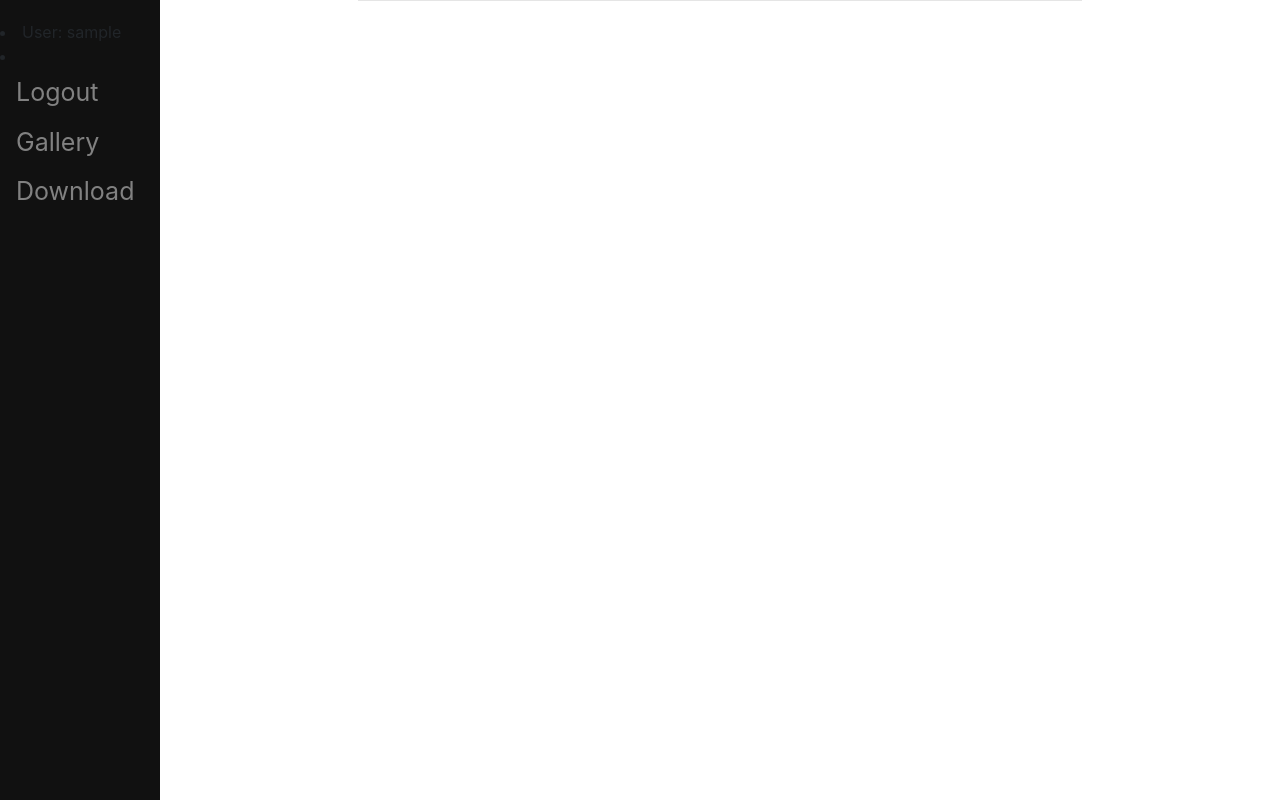
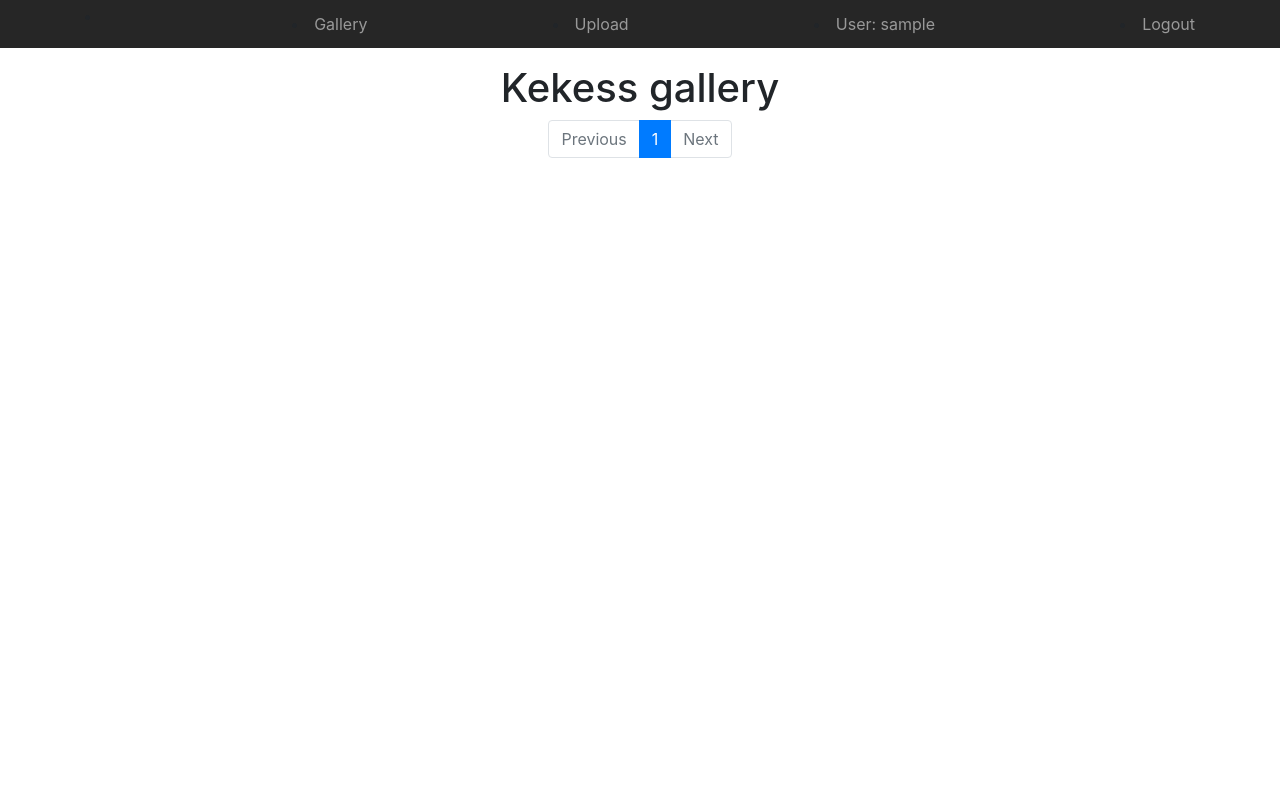
Before and after one commit to 2ewqasd/gallery, a Django app: page / in a window 1280 px wide. Run offline with Django 3.2, Linux system fonts and the light colour scheme; the visitor is signed in with stand-in values (Sample User, id 1); data that the repository does not hold is empty; parts of the project's set-up code (start-up, migrations or seed data) failed here and were passed over; some libraries are stand-ins or nearby versions.

Commit message:
Create new design Connect gmail stmp server Set up new value of pagination

```diff
--- a/app/requirements.txt
+++ b/app/requirements.txt
@@ -5,3 +5,4 @@ Pillow==8.0.1
 django-heroku==0.3.1
 boto3==1.16.23
 django-storages==1.10.1
+django-crispy-forms==1.10.0
--- a/app/templates/base.html
+++ b/app/templates/base.html
@@ -1,72 +1,52 @@
 <!-- base.html -->
 <!doctype html>
 <html>
+    {% load static %}
+
 <head>
-	<style type="text/css">
-		.sidenav {
-			height:100%;
-			width:160px;
-			position: fixed;
-			z-index:1;
-			top:0;
-			left:0;
-			background-color:#111;
-			overflow-x: hidden;
-			padding-top:20px;
-		}
-
-                .sidenav a {
-			padding:6px 8px 6px 16px;
-			text-decoration: none;
-			font-size:25px;
-			color: #818181;
-			display:block;
-		}
-
-                .sidenav a:hover{
-			color:#f1f1f1;
-		}
-
-                .main{
-			margin-left:160px;
-			padding: 0px 10px;
-
-		}
-
-    </style>
-
     <meta charset="utf-8">
     <meta name="viewport" content="width=device-width, initial-scale=1, shrink-to-fit=no">
-
-	<link rel="stylesheet" href="https://stackpath.bootstrapcdn.com/bootstrap/4.3.1/css/bootstrap.min.css" integrity="sha384-ggOyR0iXCbMQv3Xipma34MD+dH/1fQ784/j6cY/iJTQUOhcWr7x9JvoRxT2MZw1T" crossorigin="anonymous">
+    <meta name="generator" content="Jekyll v4.1.1">
+    <!-- Bootstrap CSS -->
+    <link rel="stylesheet" href="https://cdn.jsdelivr.net/npm/bootstrap@4.5.3/dist/css/bootstrap.min.css"
+        integrity="sha384-TX8t27EcRE3e/ihU7zmQxVncDAy5uIKz4rEkgIXeMed4M0jlfIDPvg6uqKI2xXr2" crossorigin="anonymous">
+        <link rel="stylesheet" href="{% static 'upload/navbar.css' %}">
 
     <title>{% block title %}Kekes' gallery{% endblock %}</title>
 </head>
 
 <body>
-	<div class="sidenav">
     {% if user.is_authenticated %}
-          <li>User: {{ user.get_username }}</li>
-          <li><a href="{% url 'logout'%}?next={{request.path}}">Logout</a></li>
-          <a href="/">Gallery</a>
-          <a href="/upload">Download  </a>
-        {% else %}
-          <li><a href="{% url 'login'%}?next={{request.path}}">Login</a></li>
+
+    <nav class="site-header sticky-top py-1">
+        <div class="container d-flex flex-column flex-md-row justify-content-between">
+            <li><a class="py-2" href="#" aria-label="Product">
+            </a></li>
+            <li><a class="py-2 d-none d-md-inline-block" href="/">Gallery</a></li>
+            <li><a class="py-2 d-none d-md-inline-block" href="/upload">Upload </a></li>
+            <li><a class="py-2 d-none d-md-inline-block disabled" href="#" tabindex="-1" aria-disabled="true">User: {{ user.get_username }}</a></li>
+            <li><a class="py-2 d-none d-md-inline-block" href="{% url 'logout'%}?next={{request.path}}">Logout</a></li>
+        </div>
+    </nav>
+
     {% endif %}
-	</div>
+    <main role="main" class="container mt-3">
 
-	<div id="content" name="content" class="main">
-		<div class="row justify-content-center">
-			<div class="col-8">
-				<hr class="mt-0 mb-4">
+
+        <div class="row">
+            <div class="col">
                 {% block content %}
                 {% endblock %}
             </div>
         </div>
-	</div>
 
-	<script src="https://code.jquery.com/jquery-3.3.1.slim.min.js" integrity="sha384-q8i/X+965DzO0rT7abK41JStQIAqVgRVzpbzo5smXKp4YfRvH+8abtTE1Pi6jizo" crossorigin="anonymous"></script>
-    <script src="https://cdnjs.cloudflare.com/ajax/libs/popper.js/1.14.7/umd/popper.min.js" integrity="sha384-UO2eT0CpHqdSJQ6hJty5KVphtPhzWj9WO1clHTMGa3JDZwrnQq4sF86dIHNDz0W1" crossorigin="anonymous"></script>
-    <script src="https://stackpath.bootstrapcdn.com/bootstrap/4.3.1/js/bootstrap.min.js" integrity="sha384-JjSmVgyd0p3pXB1rRibZUAYoIIy6OrQ6VrjIEaFf/nJGzIxFDsf4x0xIM+B07jRM" crossorigin="anonymous"></script>
+</main>
+    <script src="https://code.jquery.com/jquery-3.5.1.slim.min.js"
+        integrity="sha384-DfXdz2htPH0lsSSs5nCTpuj/zy4C+OGpamoFVy38MVBnE+IbbVYUew+OrCXaRkfj"
+        crossorigin="anonymous"></script>
+    <script src="https://cdn.jsdelivr.net/npm/bootstrap@4.5.3/dist/js/bootstrap.bundle.min.js"
+        integrity="sha384-ho+j7jyWK8fNQe+A12Hb8AhRq26LrZ/JpcUGGOn+Y7RsweNrtN/tE3MoK7ZeZDyx"
+        crossorigin="anonymous"></script>
 </body>
+
 </html>
--- a/app/templates/upload/picture_form.html
+++ b/app/templates/upload/picture_form.html
@@ -1,10 +1,12 @@
 {% extends "base.html" %}
 {% block content %}
+{% load crispy_forms_tags %}
+
 
 <form method="post" enctype="multipart/form-data">
     {% csrf_token %}
-     {{ form.as_p }}
-    <button type="submit">Upload</button>
+     {{ form|crispy }}
+    <button type="submit" class="btn btn-success">Upload</button>
   </form>
 
 {% endblock %}
--- a/app/templates/upload/picture_list.html
+++ b/app/templates/upload/picture_list.html
@@ -2,15 +2,50 @@
 {% block content %}
 
 
+
+<h1 class="text-center">Kekess gallery</h1>
+
 <div class="container">
     <div class="row">
       {%for Picture in object_list%}
-    <div class="col-3" style="text-align: center;">
-      <h3 style="color: blue;">{{Picture.title}}</h3>
-      <img src="{{Picture.image.url}}" height="260" width="200" alt="{{Picture.image}}" title="{{Picture.title}}"/>
+      <div class="col-md-4">
+        <div class="card mb-4 shadow-sm">
+          <img src="{{Picture.image.url}}" height="225" width="100%" alt="{{Picture.image}}" title="{{Picture.title}}" />
+            <div class="card-body">
+              <p class="card-text text-center">{{Picture.title}}</p>
+            </div>
+        </div>
     </div>
 {% endfor %}
 </div>
 </div>
+<nav aria-label="Page navigation example">
+  <ul class="pagination justify-content-center">
+    {% if page_obj.has_previous %}
+      <li class="page-item"><a class="page-link" href="?page={{ page_obj.previous_page_number }}">&laquo;</a></li>
+    {% else %}
+      <li class="page-item disabled">
+        <a class="page-link" href="#" tabindex="-1" aria-disabled="true">Previous</a>
+      </li>
+    {% endif %}
 
+      {% for i in page_obj.paginator.page_range %}
+        {% if page_obj.number == i %}
+          <li class="page-item active" aria-current="page">
+            <span class="page-link">{{ i }}</span>
+          </li>
+        {% else %}
+          <li class="page-item"><a class="page-link" href="?page={{ i }}">{{ i }}</a></li>
+        {% endif %}
+      {% endfor %}
+
+      {% if page_obj.has_next %}
+        <li class="page-item"><a class="page-link"href="?page={{ page_obj.next_page_number }}">&raquo;</a></li>
+      {% else %}
+        <li class="page-item disabled">
+          <a class="page-link" href="#" tabindex="-1" aria-disabled="true">Next</a>
+        </li>
+      {% endif %}
+</ul>
+</nav>
 {% endblock %}
--- /dev/null
+++ b/app/upload/static/upload/navbar.css
@@ -0,0 +1,13 @@
+.site-header {
+  background-color: rgba(0, 0, 0, .85);
+  -webkit-backdrop-filter: saturate(180%) blur(20px);
+  backdrop-filter: saturate(180%) blur(20px);
+}
+.site-header a {
+  color: #999;
+  transition: ease-in-out color .15s;
+}
+.site-header a:hover {
+  color: #fff;
+  text-decoration: none;
+}
--- a/app/upload/views.py
+++ b/app/upload/views.py
@@ -21,7 +21,7 @@ class ShowPicture(LoginRequiredMixin, PermissionRequiredMixin, ListView):
     permission_required = 'upload.view_picture'
     login_url = '/login/'
     model = Picture
-    paginate_by = 10
+    paginate_by = 9
 
     def get_context_data(self, **kwargs):
         """ Take objects and show them"""
```
Also changed, not shown: app/gallery_app/settings.py (+14 -7 lines), app/templates/loader.html (+7 -7 lines), app/templates/registration/login.html (+40 -32 lines), app/templates/registration/password_reset_complete.html (+11 -2 lines), app/templates/registration/password_reset_confirm.html (+16 -20 lines), app/templates/registration/password_reset_done.html (+8 -1 lines), app/templates/registration/password_reset_email.html (+10 -3 lines), app/templates/registration/password_reset_form.html (+13 -4 lines), app/upload/static/registration/registration.css (added, +19 -0 lines), app/upload/static/registration/signin.css (added, +44 -0 lines), app/upload/static/registration/universal.css (added, +13 -0 lines), 3 other files. Lines whose indentation alone changed are shown as unchanged.
